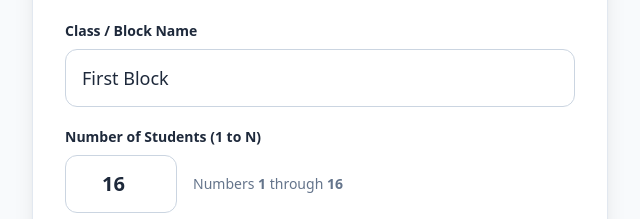
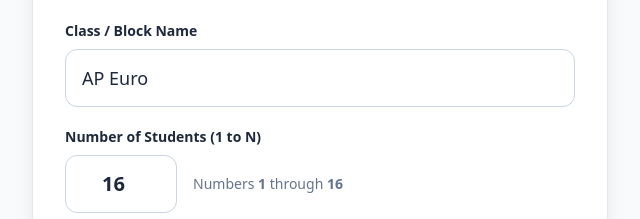
Before and after one commit to tacotime4343/tacotime4343.github.io, a plain HTML site: page classroom_sign_up_order_randomizer.html in a window 1280 px wide. Shown: the part 297-516 px from the top of the page, 320-960 px from the left. Drawn offline with nearby package versions, Linux system fonts and the light colour scheme.

Commit message:
Update classroom_sign_up_order_randomizer.html

```diff
--- a/classroom_sign_up_order_randomizer.html
+++ b/classroom_sign_up_order_randomizer.html
@@ -34,7 +34,7 @@
     <form id="create-session-form" class="space-y-5">
       <div>
         <label for="class-name-input" class="block text-sm font-bold mb-2">Class / Block Name</label>
-        <input type="text" id="class-name-input" required value="First Block" class="w-full px-4 py-3.5 rounded-xl border border-slate-300 font-medium focus:ring-4 focus:ring-indigo-500/20 focus:border-indigo-600 outline-none text-lg">
+        <input type="text" id="class-name-input" required value="AP Euro" class="w-full px-4 py-3.5 rounded-xl border border-slate-300 font-medium focus:ring-4 focus:ring-indigo-500/20 focus:border-indigo-600 outline-none text-lg">
       </div>
       <div>
         <label for="student-count-input" class="block text-sm font-bold mb-2">Number of Students (1 to N)</label>
```
